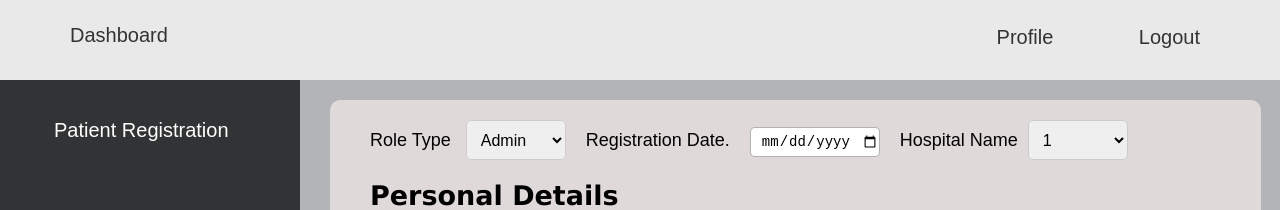
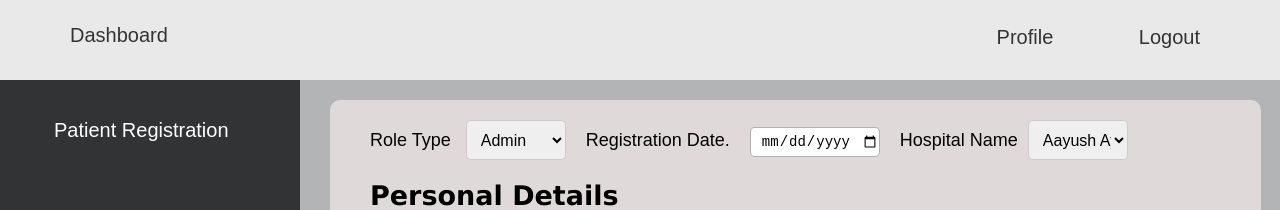
Before and after one commit to Smart-India-Hackathon22/SIH-Frontend, a React (Create React App) app: page /admin in a window 1280 px wide. Shown: the top 210 px of the page. Built offline with nearby package versions, Linux system fonts and the light colour scheme.

Commit message:
20 Hospital name added

```diff
--- a/src/Pages/Admin/Admin.js
+++ b/src/Pages/Admin/Admin.js
@@ -79,12 +79,30 @@ function Admin() {
 
     <label className="label">Hospital Name</label>
     <select className="select" name="hospitalName" required>
-      <option value="Admin">1</option>
-      <option value="Doctor">2</option>
-      <option value="Receptionist">3</option>
+      <option value="Aayush Ayurveda center">Aayush Ayurveda center</option>
+      <option value="DR KALPESH PARIKH , AYUSH HOSPITAL">DR KALPESH PARIKH , AYUSH HOSPITAL</option>
+      <option value="Ayush Hospital Dr.Heli B Sharma">Ayush Hospital Dr.Heli B Sharma</option>
+      <option value="Aaradhya Hospital">Aaradhya Hospital</option>
+      <option value="Aayush Surgical Hospital, Piles Surgeon in Ahmedabad, Laparoscopic Surgeon and Hernia Surgeon in Ahmedabad">Aayush Surgical Hospital, Piles Surgeon in Ahmedabad, Laparoscopic Surgeon and Hernia Surgeon in Ahmedabad</option>
+      <option value="AAYUSH HOSPITAL">AAYUSH HOSPITAL</option>
+      <option value="Khalal,ayush Hospital">Khalal,ayush Hospital</option>
+      <option value="Ayush Hospital">Ayush Hospital</option>
+      <option value="Ayush Hospital">Ayush Hospital</option>
+      <option value="Ayush Hospital">Ayush Hospital</option>
+      <option value="Believers Santhigiri Ayush Aalayam (Ayurveda & siddha Hospital in Thiruvalla)">Believers Santhigiri Ayush Aalayam (Ayurveda & siddha Hospital in Thiruvalla)</option>
+      <option value="Ayush Ayurveda Hospital & Research Centre">Ayush Ayurveda Hospital & Research Centre</option>
+      <option value="Ayush Ayurveda Hospital">Ayush Ayurveda Hospital</option>
+      <option value="Ayush Phc(Nhm,Ayurveda)Kulasekharapuram">Ayush Phc(Nhm,Ayurveda)Kulasekharapuram</option>
+      <option value="Ayushmithra AYUSH Hospital & Research Centre (AAHRC)">Ayushmithra AYUSH Hospital & Research Centre (AAHRC)</option>
+      <option value="Ayush Bhavan Ayurveda Hospital">Ayush Bhavan Ayurveda Hospital</option>
+      <option value="Ayush Prana Center for Multiple Sclerosis">Ayush Prana Center for Multiple Sclerosis</option>
+      <option value="Ayush Ayurveda PHC-NHM Aloor GP-Thrissur Kerala">Ayush Ayurveda PHC-NHM Aloor GP-Thrissur Kerala</option>
+      <option value="Ayush III, Govt Nature Cure Hospital">Ayush III, Govt Nature Cure Hospital</option>
+      <option value="Ayush primary health centre (NHM) ayurveda kurumathur">Ayush primary health centre (NHM) ayurveda kurumathur</option>
     </select>
 
-    <div className="personal-details">
+
+       <div className="personal-details">
     <h1 className="registration-heading">
       {" "}
       Personal Details
```
